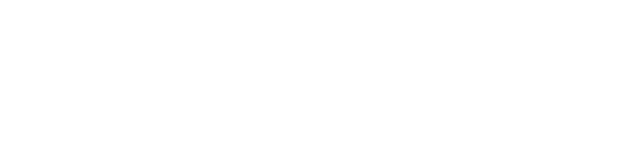
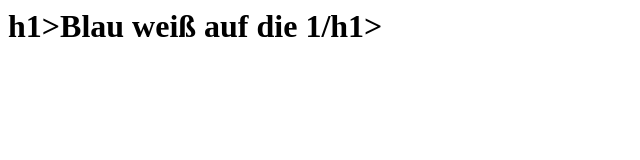
Before and after one commit to Fabianito2009/Blau-Weiss-Linz, a plain HTML site: page index.html in a window 1280 px wide. Shown: the whole page, without its empty margins (0-640 px from the left). Drawn offline with Linux system fonts and the light colour scheme.

Commit message:
Update index.html

```diff
--- a/index.html
+++ b/index.html
@@ -1,5 +1,5 @@
 <html>
 <body>
-<h1<Blau weiß auf die 1/h1>
+<h1>h1>Blau weiß auf die 1/h1>
 </body>
 </html>
```
